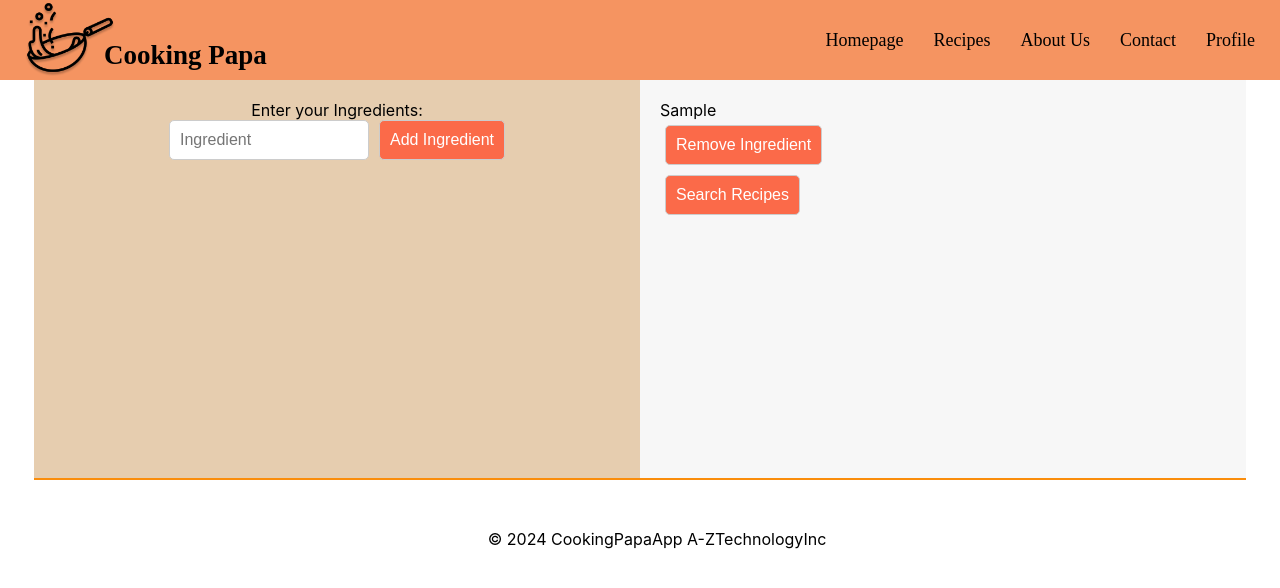
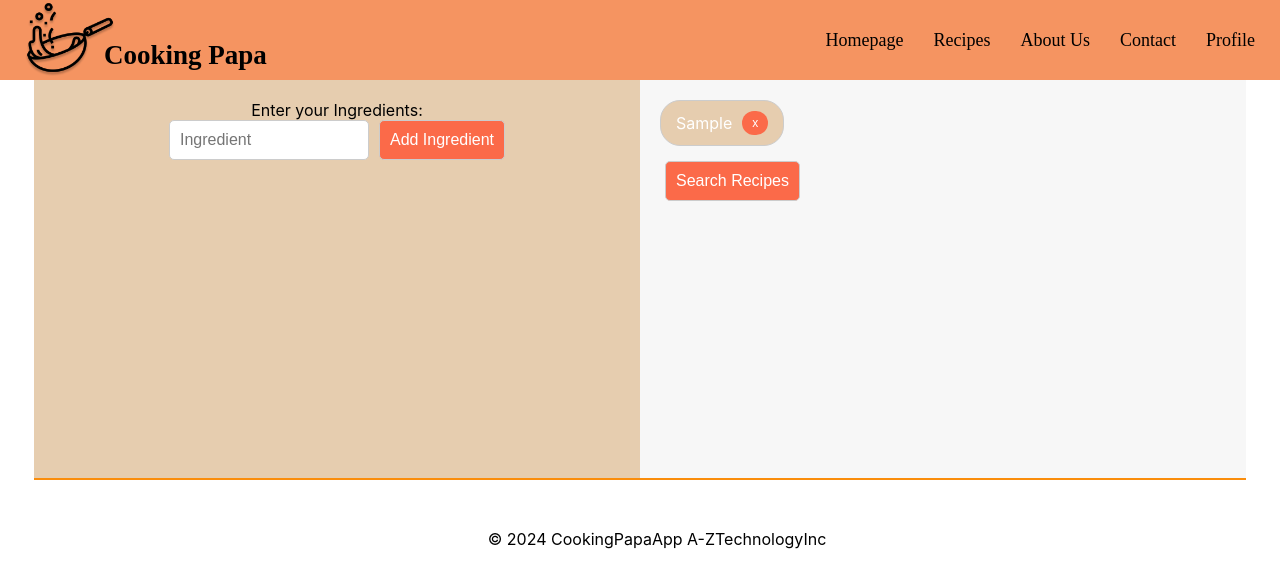
Before and after one commit to ZachGG421/cookingPapa-app2.0, a React (Create React App) app in the folder client/: page / in a window 1280 px wide. Both pictures are taken after typing "Sample" into the empty fields and a click on the button "Add Ingredient". Shown: the top 588 px of the page. Built offline with nearby package versions, Linux system fonts and the light colour scheme; a web font is replaced by a local one.

Commit message:
removed removeIngredient button and added x button to remove specific ingredient

```diff
--- a/client/src/components/Homepage/DiscoverTool/DiscoverTool.js
+++ b/client/src/components/Homepage/DiscoverTool/DiscoverTool.js
@@ -12,15 +12,13 @@ function DiscoverTool({ onSearch }) {
         }
     };
 
-    const removeIngredient = () => {
-        if(ingredients.length > 0) {
-            setIngredients(ingredients.slice(0,-1));
-        }
-    }
+    const removeSpecificIngredient = (indexToRemove) => {
+        setIngredients(ingredients.filter((_, index) => index !== indexToRemove));
+    };
 
     const searchRecipes = () => {
         onSearch(ingredients);
-    }
+    };
 
     return (
         <div className={`${styles.discoverToolContainer}`}>
@@ -41,18 +39,24 @@ function DiscoverTool({ onSearch }) {
                     <button onClick={addIngredient}>Add Ingredient</button>
                 </div>
             </div>
+
             <div className={`${styles.ingredientsListTab}`}>
                 <div className="Ingredients-List">
                     <ul>
                         {ingredients.map((ing, index) => (
-                        <li key={index}>{ing}</li>
+                        <li key={index}>
+                                {ing}
+                                <button
+                                    className={styles.removeButton}
+                                    onClick={() => removeSpecificIngredient(index)}
+                                >
+                                    x
+                                </button>
+                            </li>
                         ))}
                     </ul>
                 </div>
 
-                <div className={`${styles.removeIngredientButton}`}>
-                    <button onClick={removeIngredient}>Remove Ingredient</button>
-                </div>
                 <div className={`${styles.searchRecipesButton}`}>
                     <button onClick={searchRecipes}>Search Recipes</button>
                 </div>
--- a/client/src/components/Homepage/DiscoverTool/DiscoverTool.module.css
+++ b/client/src/components/Homepage/DiscoverTool/DiscoverTool.module.css
@@ -9,7 +9,7 @@
     margin-top: 0; /* Reduced to remove the gap */
 }
 
-/* Enter your Ingredients Container */
+/* Ingredients Container */
 .enterIngredientsTab {
     flex: 1;
     padding: 20px;
@@ -52,6 +52,54 @@
     flex: 1; /* Each tab takes up equal space */
     padding: 20px; /* Adjust as needed */
     background-color: rgba(228, 228, 228, 0.3);
+    display: flex; /* Maintain the existing container flex behavior */
+    flex-direction: column; /* Ensure child elements are stacked vertically */
+    align-items: flex-start; /* Align items to the left */
+    gap: 10px; /* Add spacing between sections inside this container */
+}
+
+/* Ingredient bubbles container (list) */
+.ingredientsListTab ul {
+    list-style: none; /* Remove default list styling */
+    padding: 0; /* Remove padding */
+    margin: 0; /* Remove margin */
+    display: flex; /* Flex for the ingredient bubbles */
+    flex-wrap: wrap; /* Allow bubbles to wrap to the next line */
+    gap: 10px; /* Spacing between the bubbles */
+
+}
+
+/* Individual ingredient bubble */
+.ingredientsListTab li {
+    display: flex; /* Align text and remove button horizontally */
+    align-items: center; /* Vertically center align the button and text */
+    background-color: #e6cdaf; /* Bubble background color */
+    border: 1px solid #ccc; /* Optional border for bubbles */
+    border-radius: 20px; /* Rounded corners for the bubble */
+    padding: 10px 15px; /* Inner padding for text and button */
+    font-size: 16px; /* Text size inside the bubble */
+    color: white; /* Text color */
+    white-space: nowrap; /* Prevent text wrapping */
+    overflow: hidden; /* Handle long text gracefully */
+    text-overflow: ellipsis; /* Add ellipsis for overflowed text */
+
+}
+
+/* Remove button inside the bubble */
+.ingredientsListTab .removeButton {
+    margin-left: 10px; /* Space between text and the button */
+    padding: 5px 10px;
+    font-size: 12px;
+    background-color: #fb6a49; /* Light red background */
+    color: #fff; /* White text */
+    border: none; /* Remove border */
+    border-radius: 12px; /* Rounded corners for button */
+    cursor: pointer; /* Pointer cursor on hover */
+    transition: background-color 0.3s; /* Smooth hover effect */
+}
+
+.ingredientsListTab .removeButton:hover {
+    background-color: #fb6a49; /* Darker red on hover */
 }
 
 /* Remove Ingredient Button */
@@ -66,6 +114,22 @@
     cursor: pointer;
 }
 
+.removeButton {
+    margin-left: 10px;
+    padding: 5px 10px;
+    font-size: 14px;
+    background-color: #f66; /* Light red background */
+    color: #fff;           /* White text */
+    border: none;
+    border-radius: 4px;
+    cursor: pointer;
+    transition: background-color 0.3s;
+}
+
+.removeButton:hover {
+    background-color: #c33; /* Darker red on hover */
+}
+
 /* Search Recipes Button */
 .searchRecipesButton button {
     padding: 10px;
```
